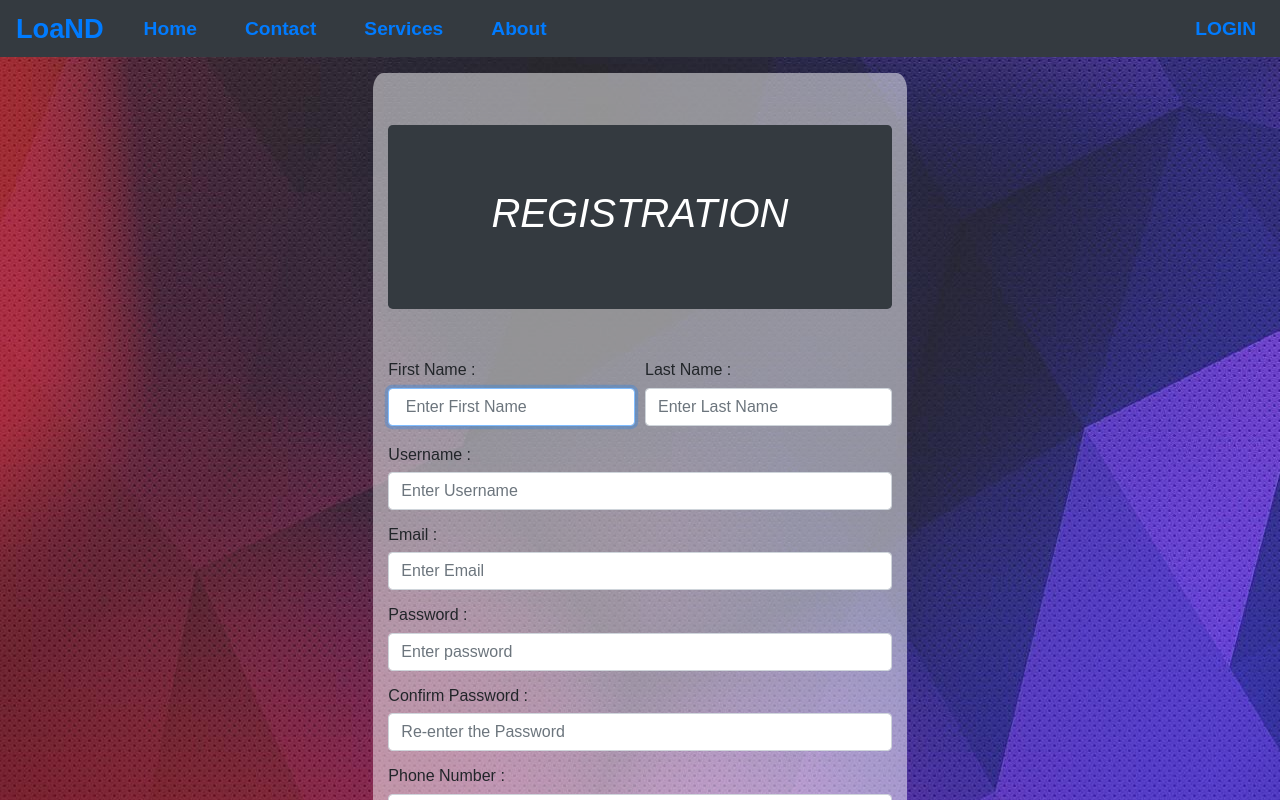
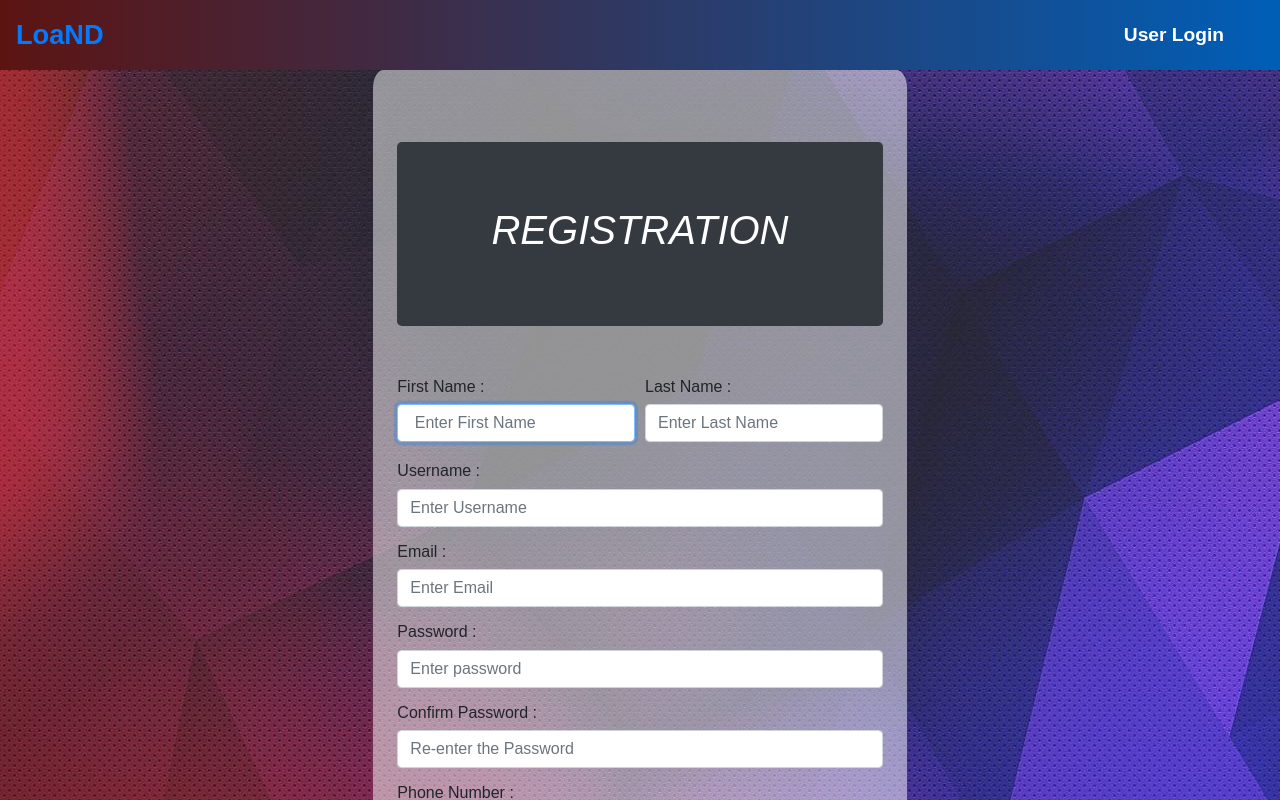
Before and after one commit to itskunal260316/ms-mini, an Angular app: page /register in a window 1280 px wide. Shown: the top 800 px of the page. Built offline with nearby package versions, Linux system fonts and the light colour scheme.

Commit message:
made reg and login responsive again

```diff
--- a/src/app/main-page/main-page.component.html
+++ b/src/app/main-page/main-page.component.html
@@ -42,6 +42,55 @@
             <span class="sr-only">Next</span>
         </a>
     </div>
+
+
+
+
+
+    <div class="container col-lg-4 mt-5 col-12 bg-warning p-3">
+
+        <div class="d-flex flex-column justify-content-center align-items-center">
+
+            <div class="form-group col-6">
+                <label for="principalAmt">Principal Amount</label>
+                <div class="input-group flex-nowrap">
+                    <div class="input-group-prepend">
+                        <span class="input-group-text" id="addon-wrapping">$</span>
+                    </div>
+                    <input type="text" class="form-control" placeholder="Enter Amount" aria-label="principalAmt"
+                        id="principalAmt" aria-describedby="addon-wrapping">
+                </div>
+            </div>
+
+            <div class="form-group col-6">
+                <label for="rateOfIn">Rate Of Interest</label>
+                <div class="input-group flex-nowrap">
+                    <div class="input-group-prepend">
+                        <span class="input-group-text" id="addon-wrapping">%</span>
+                    </div>
+                    <input type="text" class="form-control" placeholder="Enter Interest" id="rateOfIn"
+                        aria-label="rateOfIn" aria-describedby="addon-wrapping">
+                </div>
+            </div>
+
+            <div class="form-group col-6">
+                <label for="formGroupExampleInput2">Tenure</label>
+                <div class="input-group flex-nowrap">
+                    <div class="input-group-prepend">
+                        <span class="input-group-text" id="addon-wrapping">%</span>
+                    </div>
+                    <input type="text" class="form-control" placeholder="Username" aria-label="Username"
+                        aria-describedby="addon-wrapping">
+                </div>
+            </div>
+
+        </div>
+
+    </div>
+
+
+
+
 
 
     <div class="container-fluid mt-5  d-flex justify-content-center align-items-center flex-column">
--- a/src/app/register/register.component.css
+++ b/src/app/register/register.component.css
@@ -4,13 +4,23 @@
 
 #page-cont{
     background-image: url(../../assets/websitebg.jpg);
+    height: 100vh;
     background-attachment: fixed;
 }
 
 
 .navbar-links  :hover{
-    background-color:rgba(245, 245, 245,0.2);
+    background-color:white;
     border-radius: 10px;
-    color: white;
+    color: black;
     text-shadow: white;
 }
+
+
+#nav-body{
+    background-image: linear-gradient(to right, rgb(92, 20, 18), rgb(0, 94, 182));
+}
+
+.nav-link{
+    color:white;
+}
--- a/src/app/register/register.component.html
+++ b/src/app/register/register.component.html
@@ -1,8 +1,8 @@
 <!DOCTYPE html>
 <html lang="en">
-<div id="page-cont" class="container-fluid bg-dark p-0 m-0">
-    <nav class=" navbar navbar-expand-lg bg-dark sticky-top">
 
+
+<nav class=" navbar navbar-expand-lg sticky-top" id="nav-body">
     <a class=" navbar-brand font-weight-bolder " style="font-size: 1.7rem;" href="">LoaND</a>
 
     <button class="navbar-toggler" type="button" data-toggle="collapse" data-target="#navCol" aria-expanded="false"
@@ -10,33 +10,18 @@
     </button>
 
     <div class="collapse navbar-collapse" id="navCol">
-            <ul class="navbar-nav font-weight-bolder " style="font-size: 1.2rem;">
+
+        <ul class="navbar-nav ml-auto font-weight-bolder mr-2 " style="font-size: 1.2rem;">
             <li class=" navbar-links nav-item ml-3 mr-3">
-                    <a class="nav-link" href="#">Home</a>
-                </li>
-                <li class=" navbar-links nav-item ml-3 mr-3 ">
-                    <a class="nav-link" href="#">Contact</a>
-                </li>
-                <li class=" navbar-links nav-item ml-3 mr-3 ">
-                    <a class="nav-link" href="#">Services</a>
-                </li>
-                <li class=" navbar-links nav-item  ml-3 mr-3">
-                    <a class="nav-link" href="#">About</a>
+                <a class="nav-link p-3" routerLink="/home/mainPage">User Login</a>
             </li>
         </ul>
-
-            <ul class="navbar-nav ml-auto font-weight-bolder " style="font-size: 1.2rem;">
-                <li class=" navbar-links nav-item ">
-                    <a class="nav-link" routerLink="/login">LOGIN</a>
-                </li>
-            </ul>
+    </div>
+</nav>
+<div id="page-cont" class="container-fluid bg-dark p-0 m-0">
 
 
-
-        </div>
-    </nav>
-
-    <div id="form-cont" class="container col-lg-5 mt-3 pt-1" style=" border-radius: 2%;">
+    <div id="form-cont" class="container col-lg-5  p-4" style=" border-radius: 2%;">
 
         <div class="jumbotron bg-dark d-flex justify-content-center mb-5 mt-5 font-weight-bolder"
             style="font-style: italic; color: white;">
```
Lines whose indentation alone changed are shown as unchanged.
